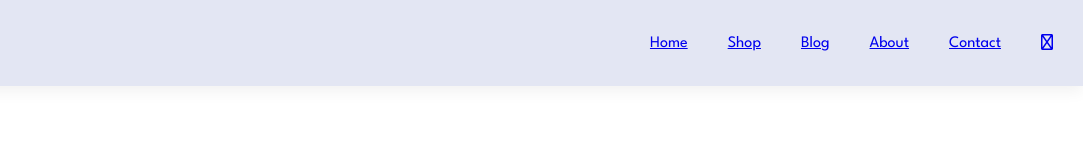
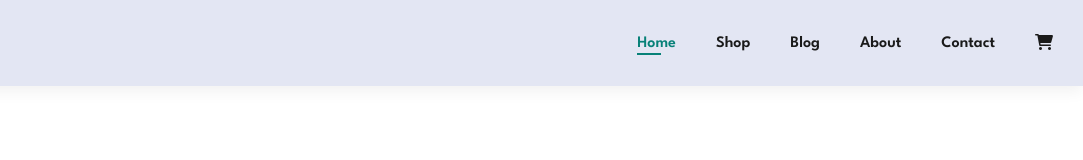
Before and after one commit to Dany2298/Dany2298.github.io, a plain HTML site: page index.html in a window 1280 px wide. Shown: the full height of the page, 197-1280 px from the left. Drawn offline with Linux system fonts and the light colour scheme.

Commit message:
Navbar Sorted

```diff
--- a/index.html
+++ b/index.html
@@ -16,18 +16,21 @@
 
     <div>
         <ul id="navbar">
-            <li><a href="index.html">Home</a></li>
+            <li><a class="active" href="index.html">Home</a></li>
             <li><a href="shop.html">Shop</a></li>
             <li><a href="blog.html">Blog</a></li>
             <li><a href="about.html">About</a></li>
             <li><a href="contact.html">Contact</a></li>
-            <li><a href="cart.html"><i class="fa-regular fa-bag-shopping"></i></a></li>
+            <li><a href="cart.html"><i class="fa-solid fa-cart-shopping"></i></a></li>
 
         </ul>
     </div>
 </section>
 
+<section id="hero">
 
+
+</section>
 
 
     <script src="script.js"></script>
--- a/style.css
+++ b/style.css
@@ -71,4 +71,31 @@ body{
 #navbar li{
     list-style: none;
     padding: 0 20px;
+    position: relative;
 }
+
+#navbar li a{
+text-decoration: none;
+font-size: 16px;
+font-weight:600;
+color: #1a1a1a;
+transition: 0.3s ease;
+
+}
+
+#navbar li a:hover,
+#navbar li a.active{
+color: #088178;
+
+}
+
+#navbar li a.active::after,
+#navbar li a:hover::after{
+    content: "";
+    width: 30%;
+    height: 2px;
+    background: #088178;
+    position: absolute;
+    bottom: -4px;
+    left: 20px;
+}
```
